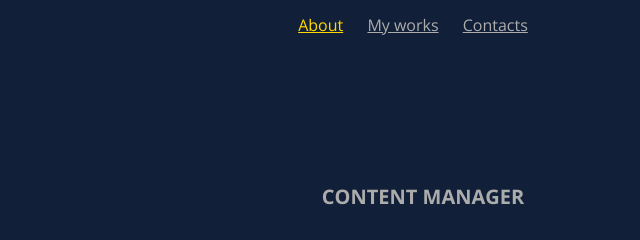
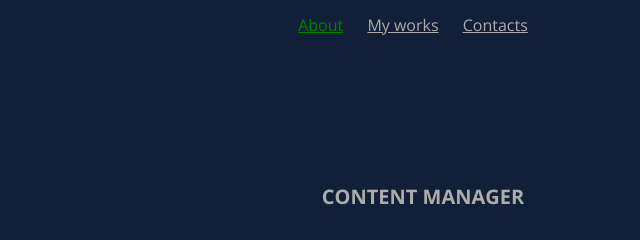
Before and after one commit to aminagadjieva/casting-manager, a plain HTML site: page index.html in a window 1280 px wide. In both pictures the pointer is over the link "About". Shown: the top 240 px of the page, 217-857 px from the left. Drawn offline with nearby package versions, Linux system fonts and the light colour scheme.

Commit message:
Update amina.css

```diff
--- a/amina.css
+++ b/amina.css
@@ -40,7 +40,7 @@ a {
 	text-decoration:underline;
 	font-weight: normal;
 }
-a:hover {color: gold;}
+a:hover {color: green;}
 ul {
 	list-style-type: circle;
    	list-style-position: inside;
```
